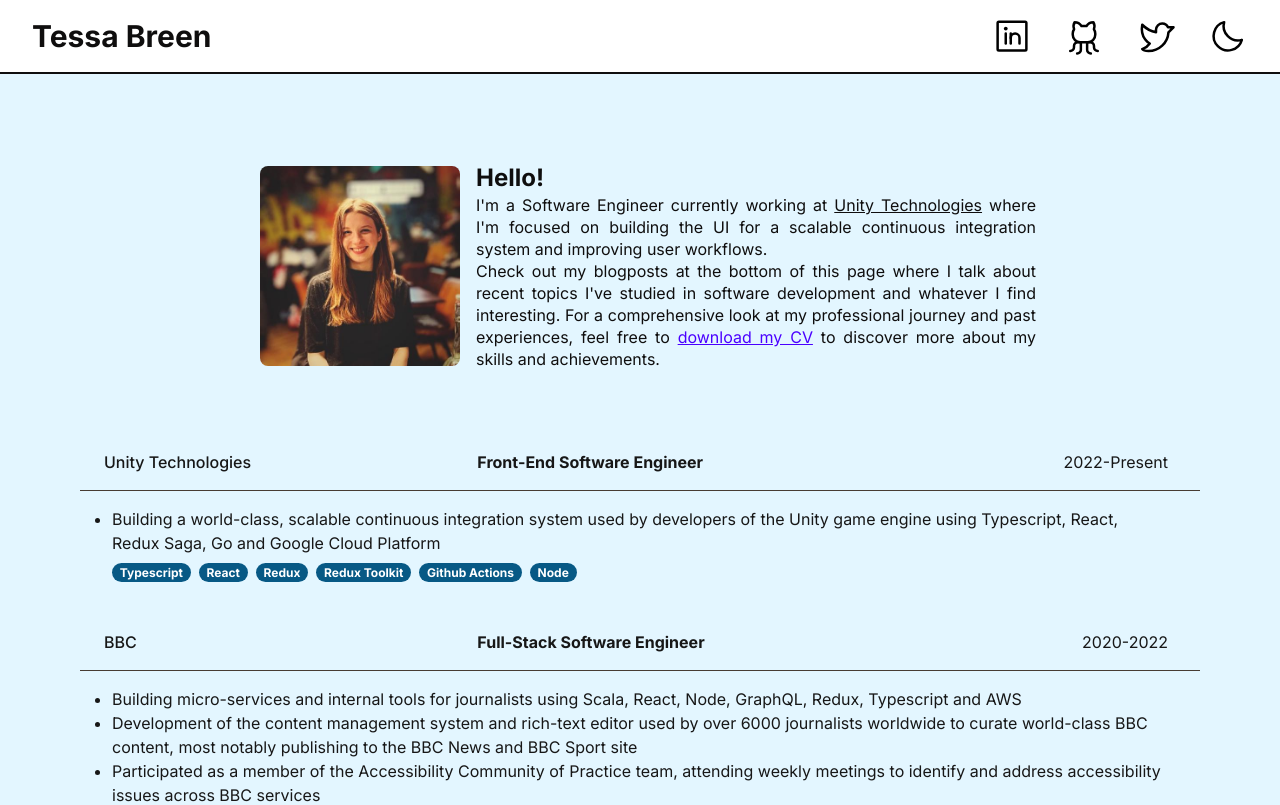
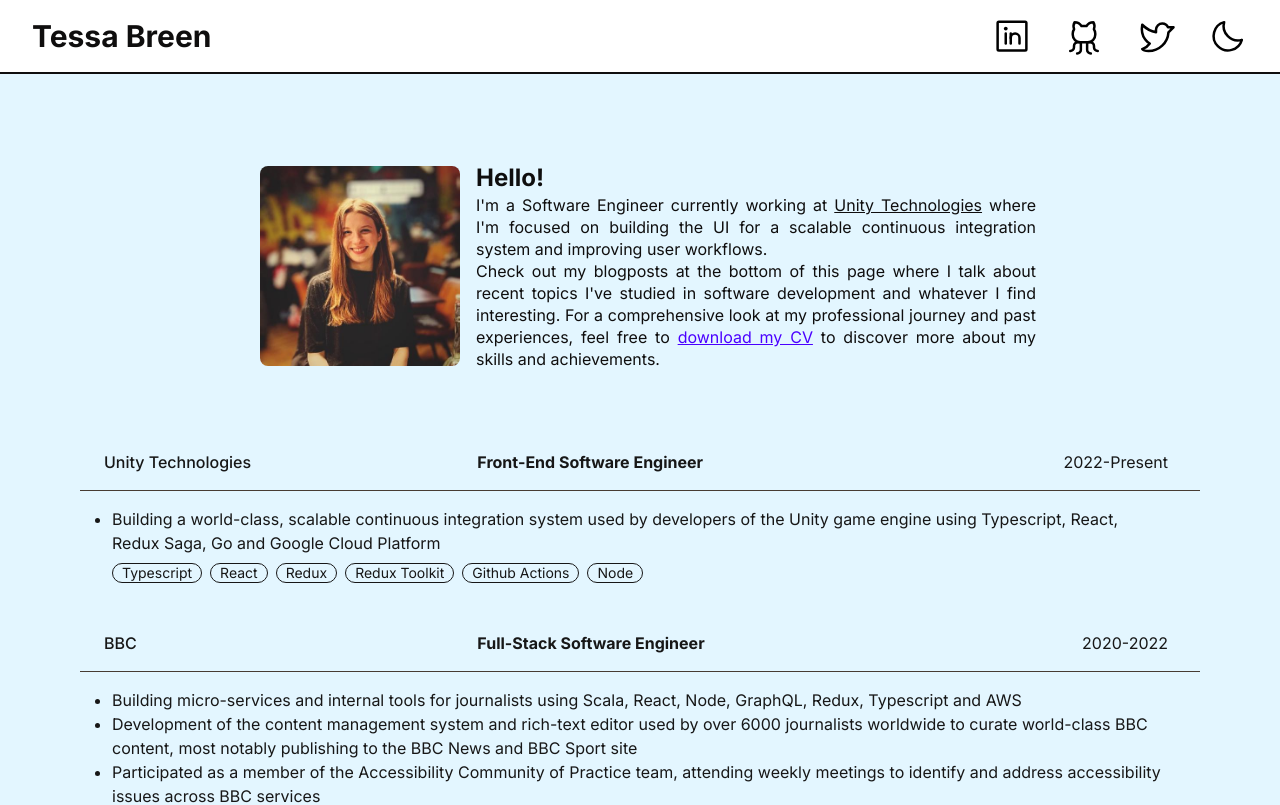
Before and after one commit to Mynameistessa/my-website, a Next.js app: page / in a window 1280 px wide. Shown: the top 805 px of the page. Built offline with nearby package versions, Linux system fonts and the light colour scheme.

Commit message:
Update badges

```diff
--- a/components/Resume.tsx
+++ b/components/Resume.tsx
@@ -38,10 +38,7 @@
         </ol>
         <div className="xs:invisible flex dark:text-white text-neutral-900 flex-wrap items-end space-x-2 space-y-2 mb-4">
           {skills.map((skill, index) => (
-            <span
-              key={index}
-              className="text-white inline-block whitespace-nowrap rounded-full bg-sky-800 px-[0.65em] pt-[0.35em] pb-[0.25em] text-center align-baseline text-[0.75em] font-bold leading-none"
-            >
+            <span key={index} className="badge badge-outline">
               {skill}
             </span>
           ))}
```
